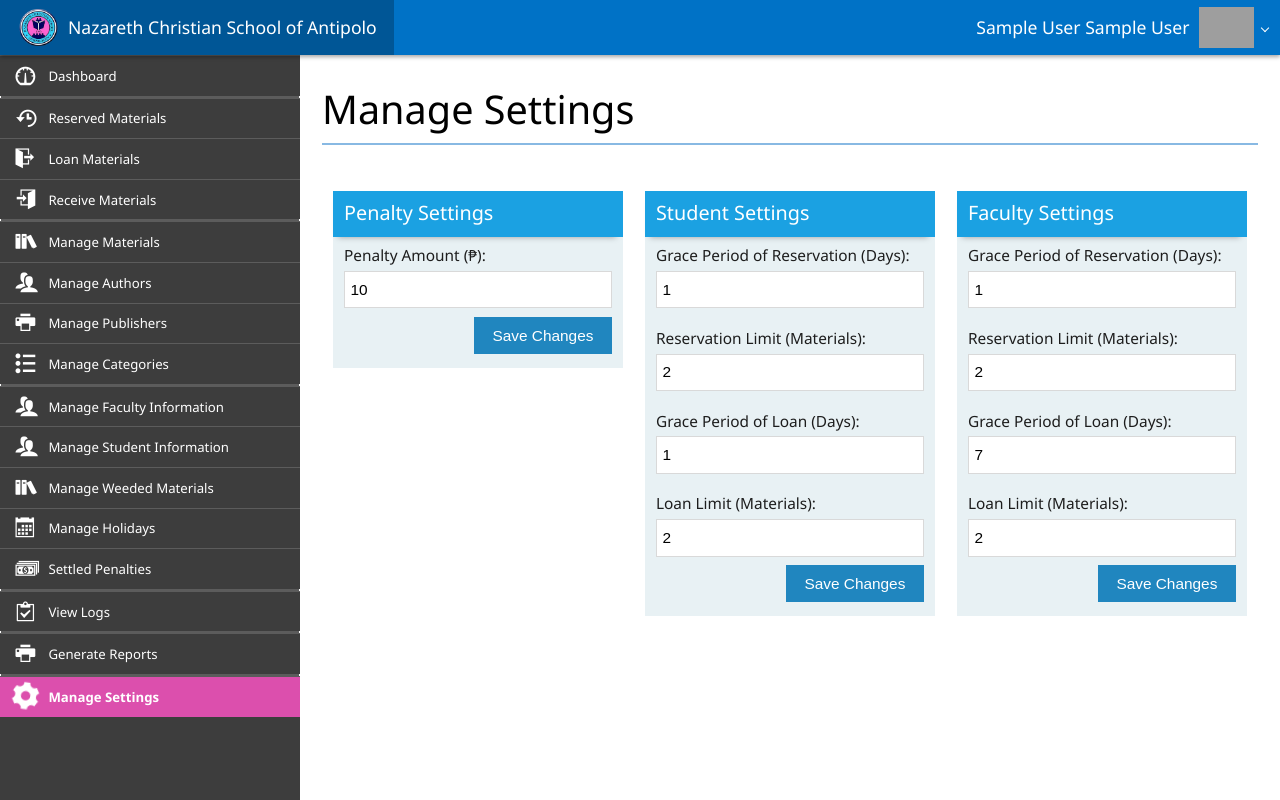
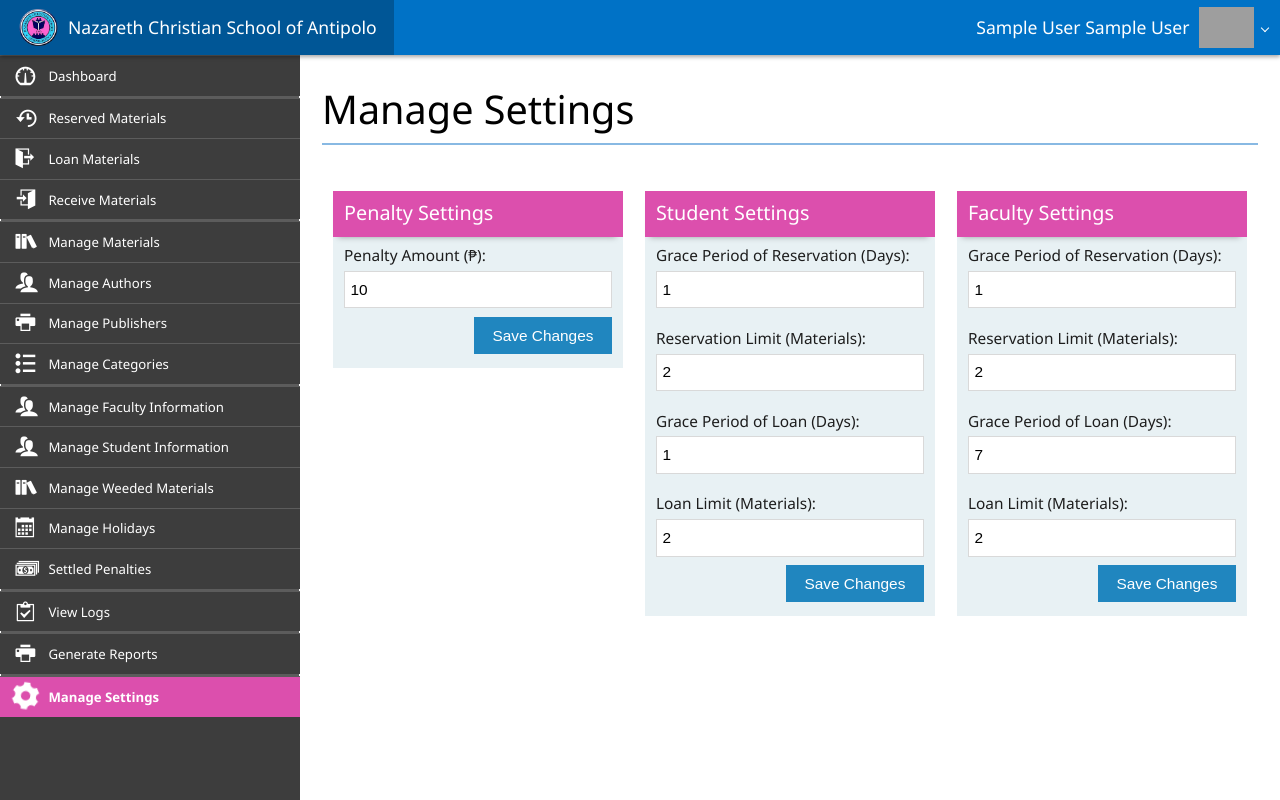
Before and after one commit to KarlJarren0308/NCSA, a PHP site: page /control_panel/settings.php in a window 1280 px wide. Run offline with PHP 8.4, Linux system fonts and the light colour scheme; the visitor is signed in with stand-in values (Sample User, id 1); some libraries are stand-ins or nearby versions; grey boxes are pictures that could not be loaded.

Commit message:
File for managing settings

```diff
--- a/control_panel/settings.php
+++ b/control_panel/settings.php
@@ -72,7 +72,7 @@
                     <div class="row cells12">
                         <div class="cell colspan4 padding10">
                             <div class="panel">
-                                <div class="heading">
+                                <div class="heading bg-pink">
                                     <span class="title">Penalty Settings</span>
                                 </div>
                                 <div class="content padding10">
@@ -90,7 +90,7 @@
                         </div>
                         <div class="cell colspan4 padding10">
                             <div class="panel">
-                                <div class="heading">
+                                <div class="heading bg-pink">
                                     <span class="title">Student Settings</span>
                                 </div>
                                 <div class="content padding10">
@@ -123,7 +123,7 @@
                         </div>
                         <div class="cell colspan4 padding10">
                             <div class="panel">
-                                <div class="heading">
+                                <div class="heading bg-pink">
                                     <span class="title">Faculty Settings</span>
                                 </div>
                                 <div class="content padding10">
```
